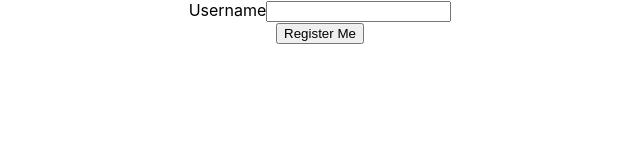
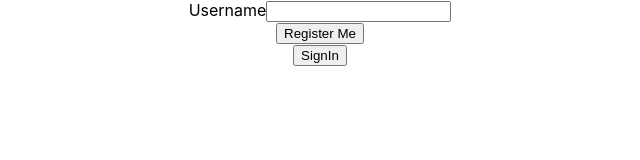
Before and after one commit to Akansha0211/Extension, a React app in the folder react-app/: page / in a window 1280 px wide. Shown: the top 160 px of the page, without its empty margins (320-960 px from the left). Built offline with nearby package versions, Linux system fonts and the light colour scheme.

Commit message:
Install axios to your project to make request to any endpoint of your choice

```diff
--- a/react-app/package.json
+++ b/react-app/package.json
@@ -3,7 +3,6 @@
   "version": "0.1.0",
   "private": true,
   "homepage": "/static/react",
-
   "dependencies": {
     "@babel/core": "7.12.3",
     "@pmmmwh/react-refresh-webpack-plugin": "0.4.3",
@@ -13,6 +12,7 @@
     "@testing-library/user-event": "^12.8.3",
     "@typescript-eslint/eslint-plugin": "^4.5.0",
     "@typescript-eslint/parser": "^4.5.0",
+    "axios": "^0.21.1",
     "babel-eslint": "^10.1.0",
     "babel-jest": "^26.6.0",
     "babel-loader": "8.1.0",
--- a/react-app/src/Register.js
+++ b/react-app/src/Register.js
@@ -1,17 +1,24 @@
-import React from 'react';
-import {Form} from 'react-bootstrap'
+import React, { useState } from 'react';
+import {Form} from 'react-bootstrap';
+import axios from 'axios';
 
 function Register() {
+    const [usrename, setUsername] = useState('')
+    const register = () =>{
 
+    }
     return (
         <div>
-           <Form>
+           <Form method="POST" action="">
                <div className="form-group">
                    <label for="username">Username</label>
                    <input type="text" name="username" autoComplete="off" required></input>
                </div>
                <div className="form-group">
-                   <button type="submit" className="btn btn-primary">Register Me</button>
+                   <button type="submit" className="btn btn-primary" onClick={register}>Register Me</button>
+               </div>
+               <div className="form-group">
+                   <button type="submit">SignIn</button>
                </div>
            </Form>
         </div>
```
Also changed, not shown: 1 other file (tests, documents, lock files or other folders).
